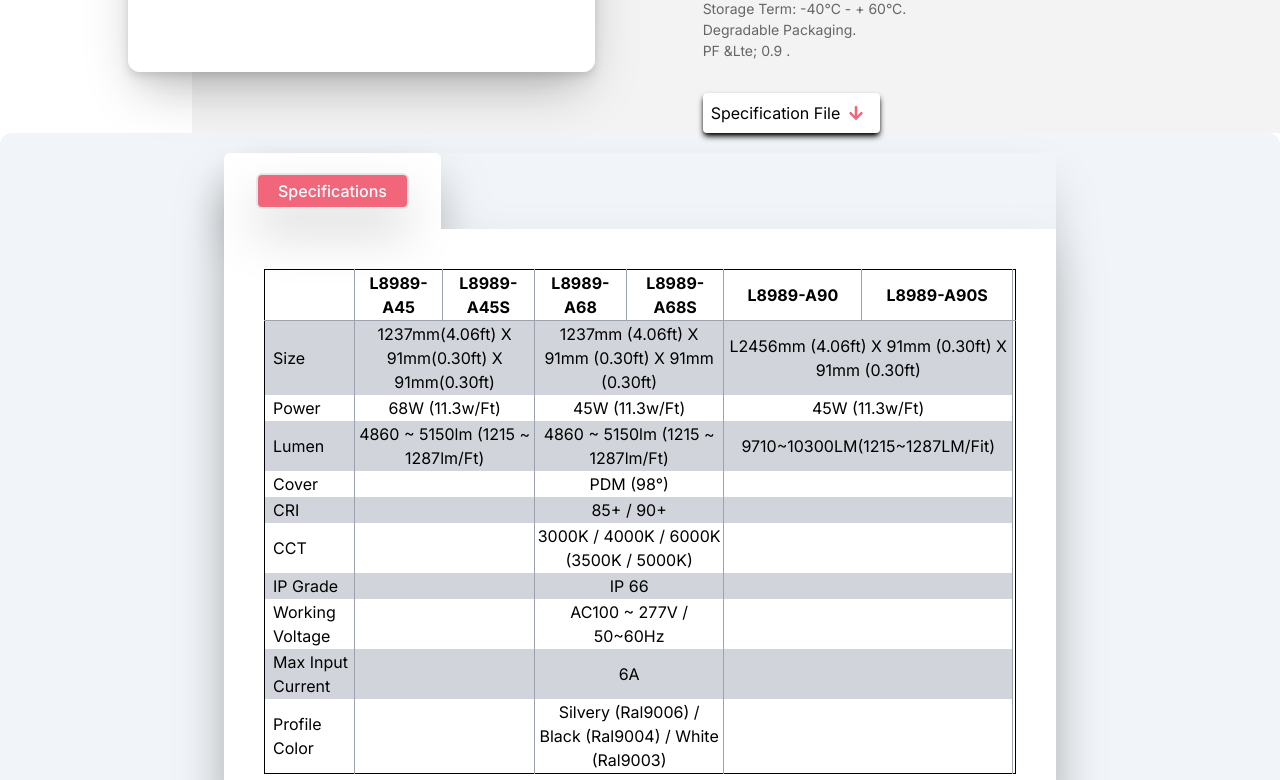
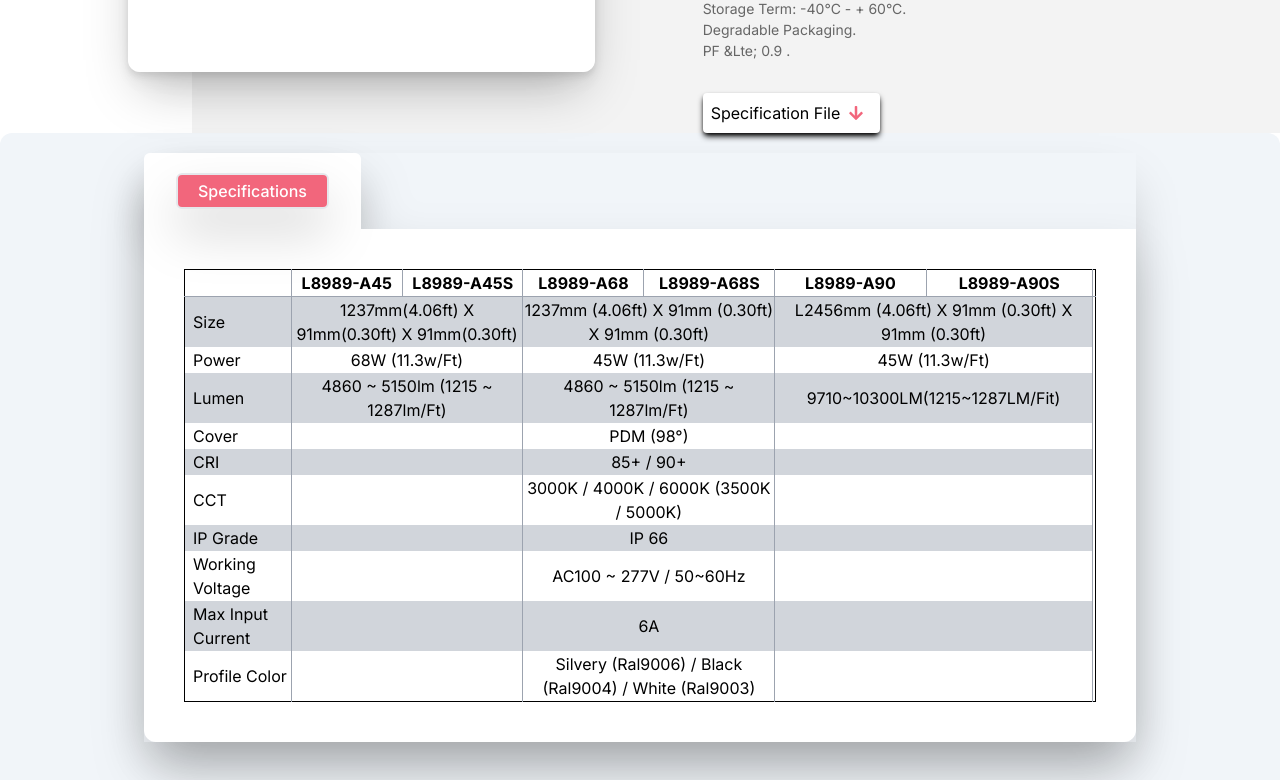
Before and after one commit to muthamizhyadav/auras-front, a React (Vite) app: page / in a window 1280 px wide. Shown: the part 560-1340 px from the top of the page. Built offline with nearby package versions, Linux system fonts and the light colour scheme.

Commit message:
products

```diff
--- a/src/components/product.jsx
+++ b/src/components/product.jsx
@@ -276,9 +276,8 @@ export function Product() {
           </div>
         </div>
         <div
-          className={`${
-            isOpen ? "block transition duration-500 ease-in-out" : "hidden"
-          } lg:hidden bg-pink-100 `}
+          className={`${isOpen ? "block transition duration-500 ease-in-out" : "hidden"
+            } lg:hidden bg-pink-100 `}
         >
           <div className="px-2 pt-2 pb-3">
             <a
@@ -351,7 +350,7 @@ export function Product() {
                 src={`${bgimage[index]}`}
                 alt=""
                 className="sm:w-[479px] w-full h-full rounded-xl transition-opacity duration-500"
-                style={{opacity: 1}}
+                style={{ opacity: 1 }}
               />
             </div>
             <div className="sm:h-[387px] sm:w-[500px] lg:w-1/2 xl:w-[60%] xs:w-96 w-full pl-5 sm:pl-0">
@@ -388,13 +387,13 @@ export function Product() {
         </section>
       </section>
 
-      <div className="bg-slate-100 w-full lg:px-56 md:px-32 px-5 rounded-t-xl pt-5">
+      <div className="bg-slate-100 w-full lg:px-36 md:px-36 px-5 rounded-t-xl pt-5">
         <div className=" shadow-2xl drop-shadow-2xl ">
           <div className="bg-white w-fit px-8 py-5 rounded-t-md shadow-2xl ">
             <button
               className="focus: outline-none font-medium sm:text-base text-xs
                  text-white border-2 bg-[#F2667C] p-1 px-5
-                 drop-shadow-2xl   rounded-md">
+                 drop-shadow-2xl  rounded-md">
               Specifications
             </button>
           </div>
```
